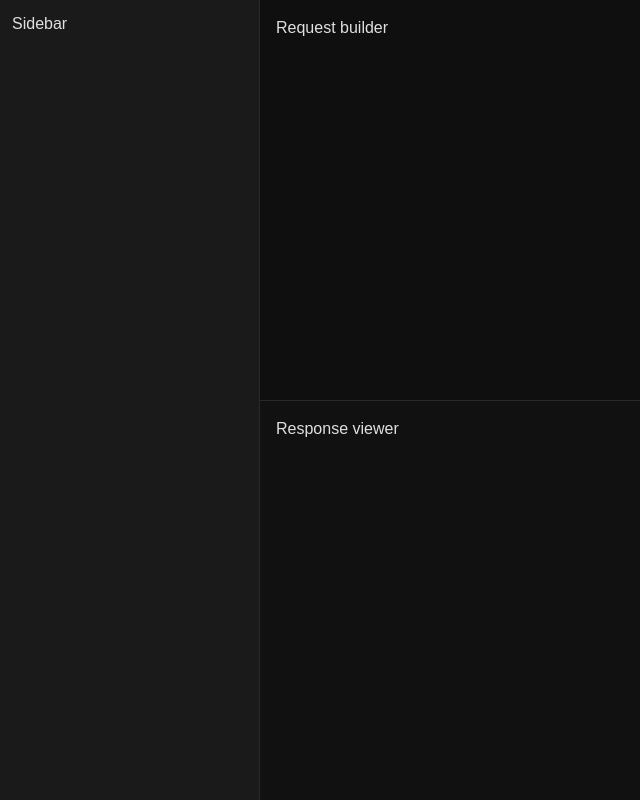
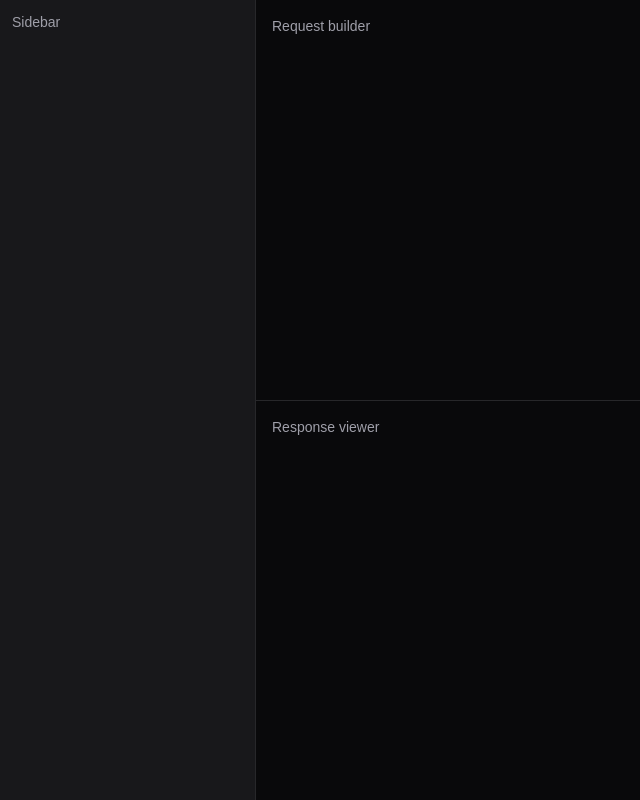
Before and after one commit to Prathik-26/request-lab, a React (Vite) app: page / in a window 1280 px wide. Shown: the whole page, without its empty margins (0-640 px from the left). Built offline with nearby package versions, Linux system fonts and the light colour scheme.

Commit message:
chore: remove readme, fix app and tsconfig

```diff
--- a/src/App.tsx
+++ b/src/App.tsx
@@ -1,7 +1,6 @@
 import { useEffect } from "react";
 import { useTabStore } from "./store/tabs";
 import { useCollectionStore } from "./store/collections";
-import "./App.css";
 
 export default function App() {
   const loadTabs = useTabStore((s) => s.loadTabs);
@@ -13,16 +12,16 @@
   }, []);
 
   return (
-    <div className="app-layout">
-      <aside className="sidebar">
-        <p>Sidebar</p>
+    <div className="flex h-screen overflow-hidden bg-zinc-950 text-zinc-100">
+      <aside className="w-64 min-w-64 bg-zinc-900 border-r border-zinc-800 overflow-y-auto p-3">
+        <p className="text-sm text-zinc-400">Sidebar</p>
       </aside>
-      <main className="main-panel">
-        <div className="request-panel">
-          <p>Request builder</p>
+      <main className="flex flex-col flex-1 overflow-hidden">
+        <div className="flex-1 border-b border-zinc-800 p-4 overflow-y-auto">
+          <p className="text-sm text-zinc-400">Request builder</p>
         </div>
-        <div className="response-panel">
-          <p>Response viewer</p>
+        <div className="flex-1 bg-zinc-950 p-4 overflow-y-auto">
+          <p className="text-sm text-zinc-400">Response viewer</p>
         </div>
       </main>
     </div>
```
Also changed, not shown: tsconfig.app.json (+13 -21 lines), 1 other file (tests, documents, lock files or other folders).
